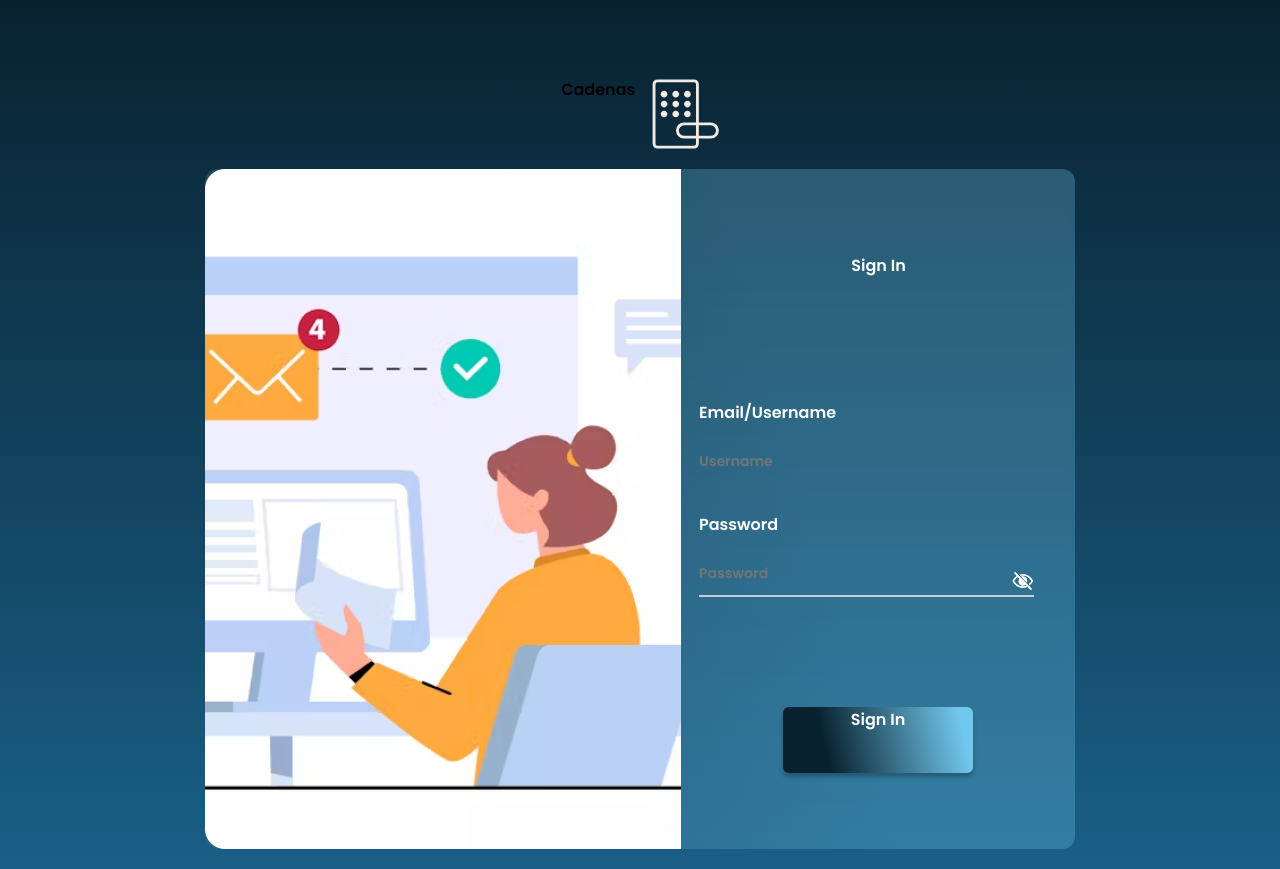
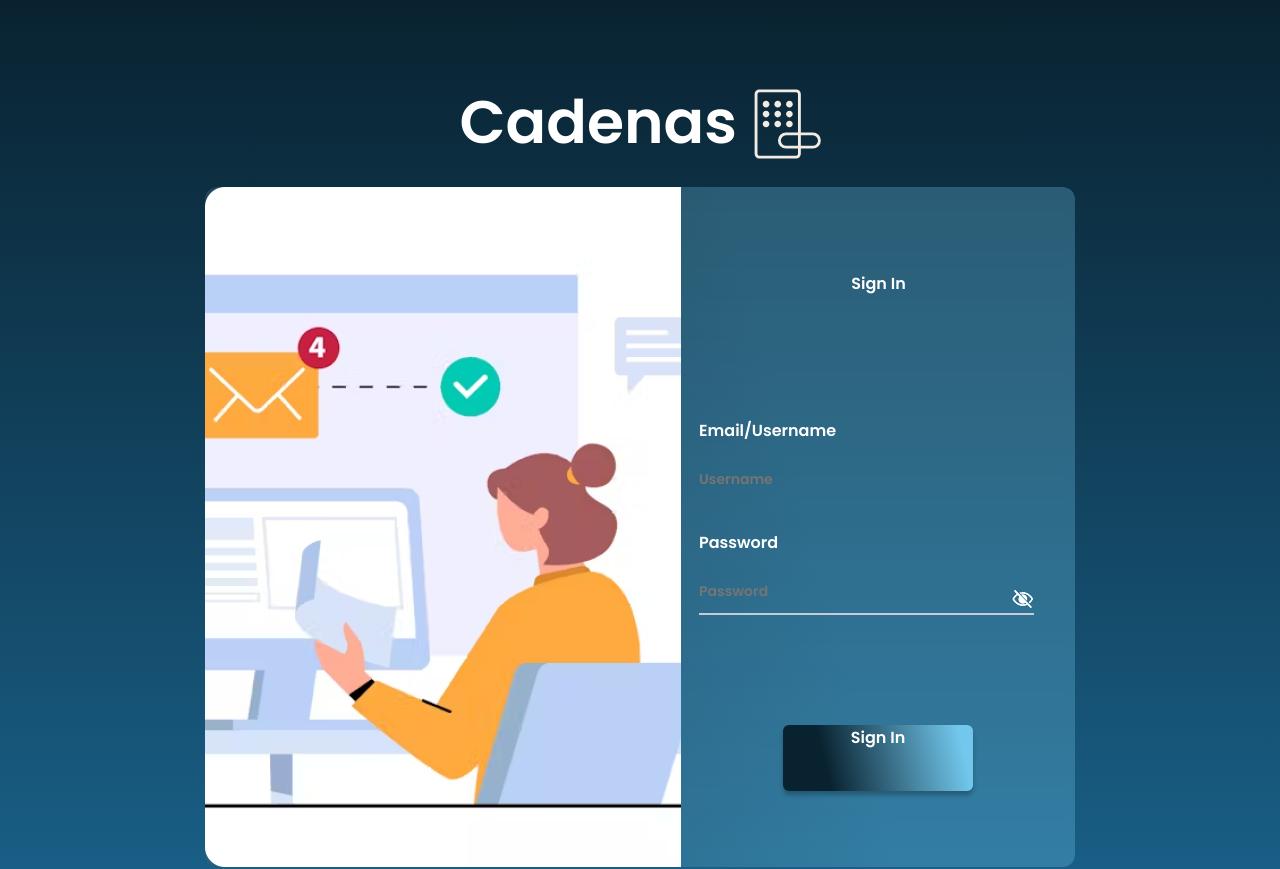
Before and after one commit to arsyandairza/PBF_UTS, a React (Create React App) app: page / in a window 1280 px wide. Shown: the top 869 px of the page. Built offline with nearby package versions, Linux system fonts and the light colour scheme.

Commit message:
Fix "Cadenas" text position

```diff
--- a/src/pages/LandingPage.tsx
+++ b/src/pages/LandingPage.tsx
@@ -6,10 +6,10 @@ const LandingPage: FunctionComponent = () => {
     <div className="w-full relative [background:linear-gradient(180deg,_#092230,_#1c6a96)] overflow-hidden flex flex-col items-center justify-start pt-[77px] px-5 pb-[172px] box-border gap-[20px] leading-[normal] tracking-[normal] text-left text-31xl text-linen font-poppins">
       <div className="w-[870px] flex flex-row items-start justify-center max-w-full">
         <div className="flex flex-row items-start justify-start gap-[17px]">
-          <h1 className="m-0 relative text-inherit font-semibold font-inherit mq450:text-11xl mq750:text-21xl">
+          <h1 className="m-0 relative text-inherit font-semibold font-inherit mq650:text-11xl mq750:text-21xl" style={{ fontSize: '60px', color: 'white'  }}>
             Cadenas
           </h1>
-          <div className="flex flex-col items-start justify-start pt-0.5 px-0 pb-0">
+          <div className="flex flex-col items-start justify-start pt-3 px-0 pb-0">
             <img
               className="w-[66.5px] h-[70px] relative"
               loading="lazy"
```
